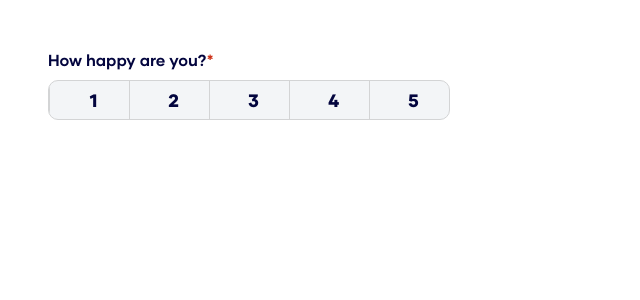
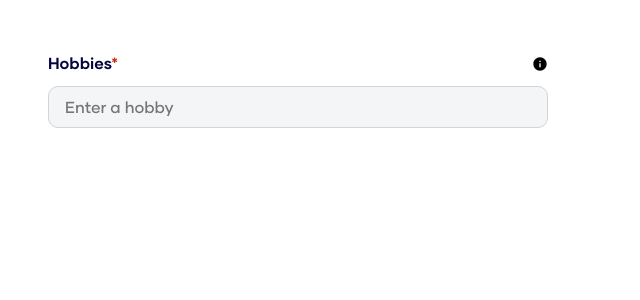
Before and after one commit to maplesyrupman/rwi-site, a Next.js app: page /test in a window 1280 px wide. Shown: the top 300 px of the page, without its empty margins (0-640 px from the left). Built offline with nearby package versions, Linux system fonts and the light colour scheme.

Commit message:
tool tip first attempt

```diff
--- a/components/ToolTip/index.tsx
+++ b/components/ToolTip/index.tsx
@@ -17,7 +17,8 @@ export default function ToolTip({ text }: Props) {
         }
 
         if(!isVisible) {
-            setIsVisible(false);
+            setIsVisible(true);
+            console.log('visible!')
         }
     }
 
--- a/components/ToolTip/styles.module.css
+++ b/components/ToolTip/styles.module.css
@@ -1,7 +1,19 @@
 .toolTip {
-
+    width: 120px;
+    background-color: var(--rwi-blue);
+    color: var(--light);
+    text-align: center;
+    border-radius: 6px;
+    padding: 5px 0;
+    position: absolute;
+    z-index: 1;
+    bottom: 125%;
+    left: 50%;
+    margin-left: -60px;
+    transition: opacity 0.3s;
 }
 
 .icon {
     margin-top: 0.5rem;
+    cursor: pointer;
 }
--- a/pages/test.tsx
+++ b/pages/test.tsx
@@ -6,6 +6,7 @@ import Picklist from "../components/form-components/Picklist"
 import ShortAnswer from "../components/form-components/ShortAnswer"
 import Radio from '../components/form-components/Radio'
 import RadioScale from "../components/form-components/RadioScale"
+import TagsInput from "../components/form-components/TagsInput"
 
 const tq = {
     label: 'Contacts',
@@ -51,7 +52,7 @@ export default function Test() {
     return (
             <div style={{'maxWidth': '500px','margin': '3rem'}}>
                 {/* <ShortAnswer id='123' label='Test Question' placeholder='Testing 123' change={change} required={true} toolTip='Please specify what the answer to this question is.' /> */}
-                <RadioScale id='1223' label='How happy are you?' options={['1', '2', '3', '4', '5']} change={change} required={true} />
+                <TagsInput id='123' label='Hobbies' placeholder='Enter a hobby' change={change} required={true} toolTip='Hobbies are activities you like to do in your free time.' />
             </div>
     )
 }
```
